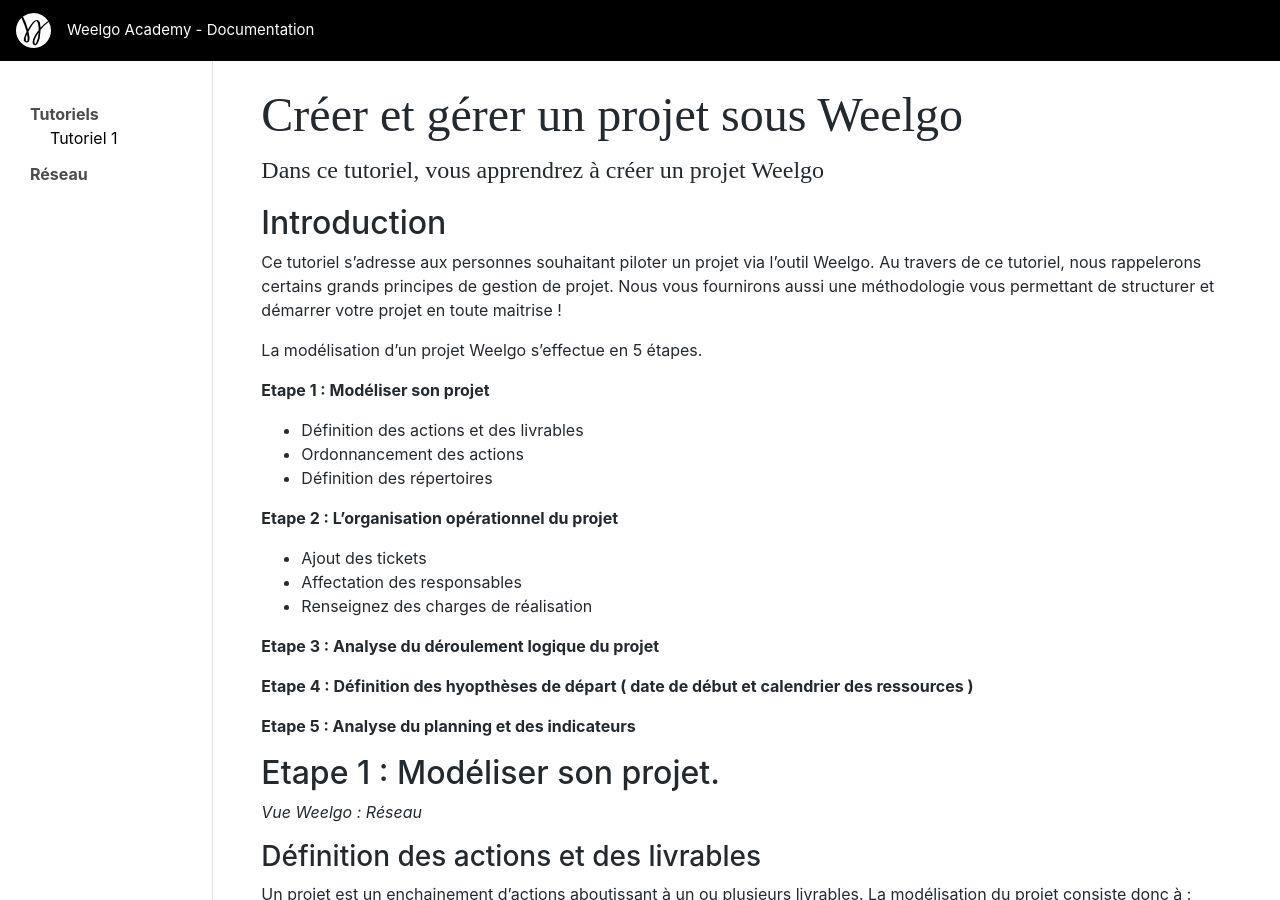
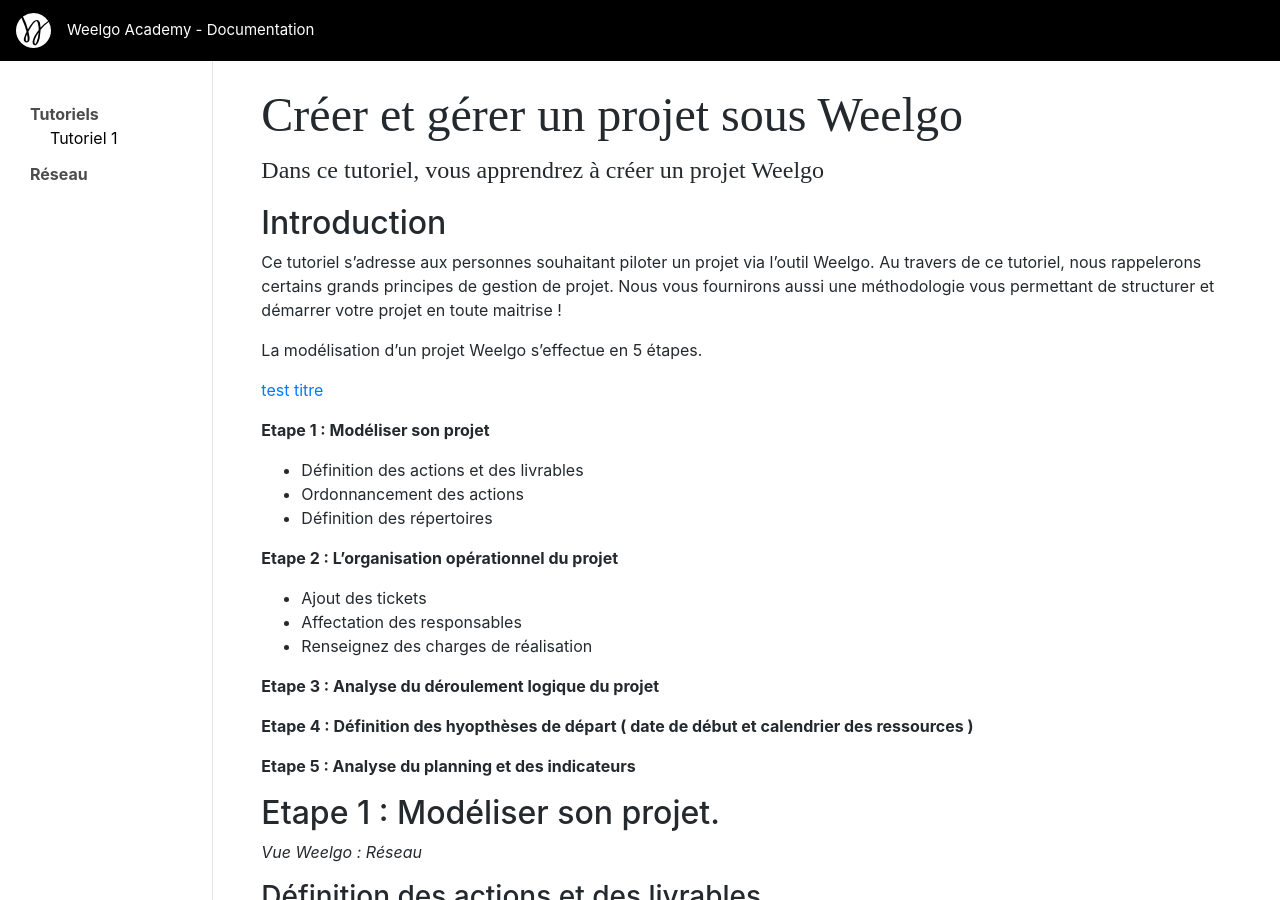
Before and after one commit to Weelgo/weelgo.github.io, a Jekyll site: the page built from fr/tutoriels/creationReseau.md, in a window 1280 px wide and 900 px high. Built offline with Jekyll 4.4.1, drawn with Linux system fonts in a browser that asks for light colours.

Commit message:
Update creationReseau.md

```diff
--- a/fr/tutoriels/creationReseau.md
+++ b/fr/tutoriels/creationReseau.md
@@ -10,6 +10,10 @@
 Ce tutoriel s'adresse aux personnes souhaitant piloter un projet via l'outil Weelgo. Au travers de ce tutoriel, nous rappelerons certains grands principes de gestion de projet. Nous vous fournirons aussi une méthodologie vous permettant de structurer et démarrer votre projet en toute maitrise !
 
 La modélisation d'un projet Weelgo s'effectue en 5 étapes.
+
+[test titre](#titre)
+
+
 
 __Etape 1 : Modéliser son projet__
 + Définition des actions et des livrables
@@ -59,7 +63,7 @@
 
 Les livrables jalons sont des livrables que vous souhaitez suivre particuliérement. Ils apparaitront dans le tableau de bord du projet et profiteront d'un suivi particulier.
 
-
+<a name="test titre"></a>
 Pour chaque action, il est nécessaire de se poser les questions suivantes :
 * Que dois-je faire pour réaliser cette action?
 * Quel sont les inputs nécessaires à la réalisation de cette action?
```
